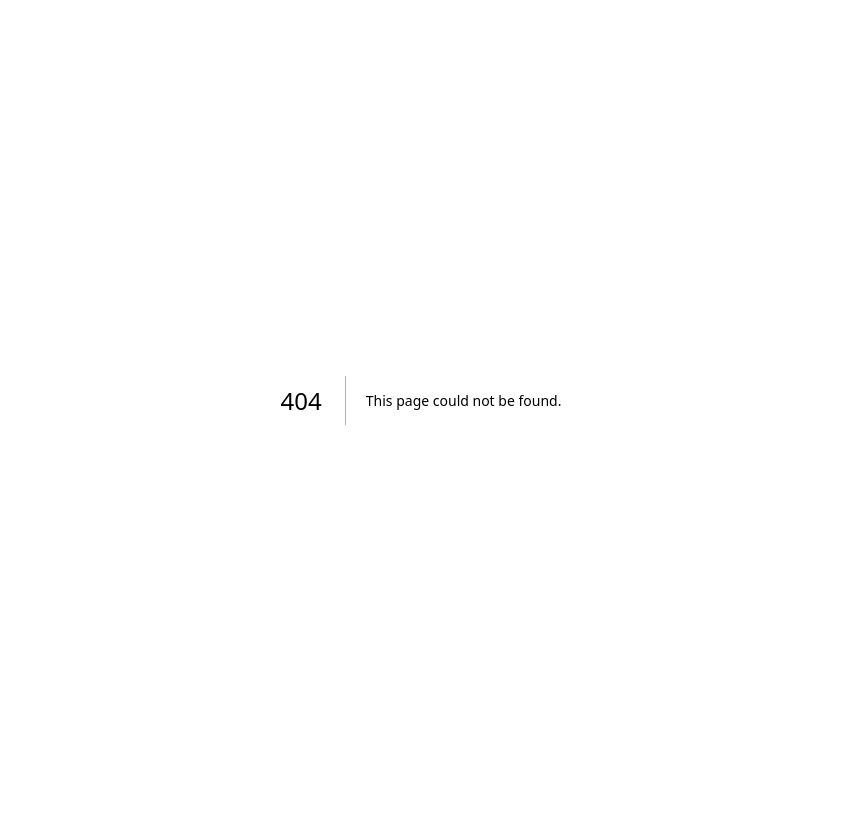
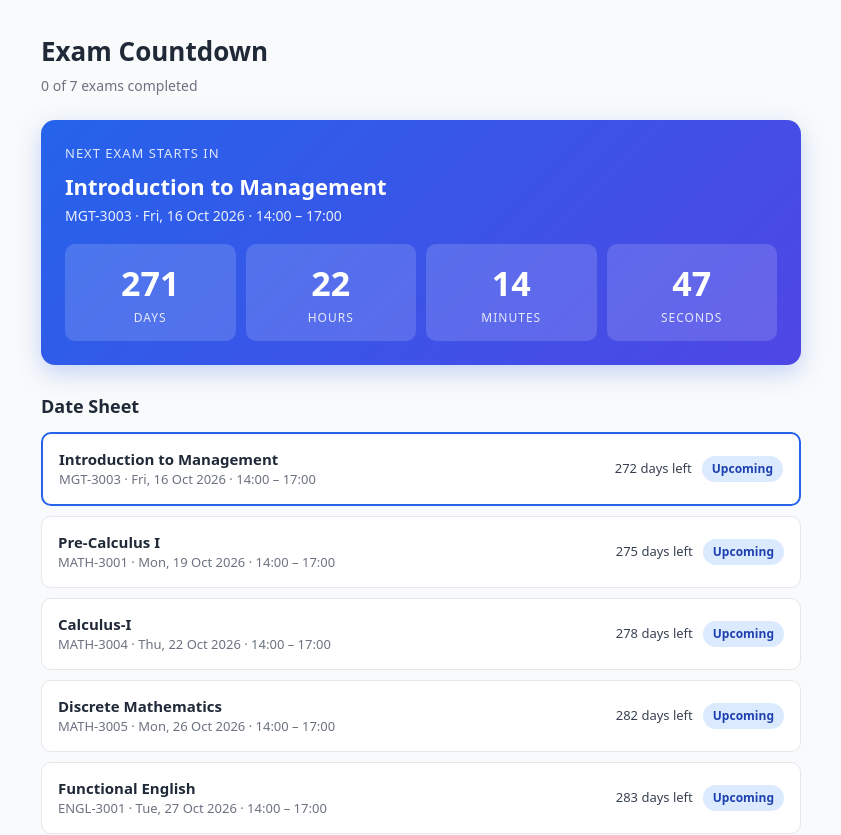
Before and after one commit to AminHussaini/crud, a Next.js app: page /exams in a window 1280 px wide. Before the commit this address had no page. Shown: the top 835 px of the page, without its empty margins (219-1060 px from the left). Before the commit the page ends 800 px from the top, so only its background shows below. Built offline with nearby package versions, Linux system fonts and the light colour scheme.

Commit message:
Create exams.js

```diff
--- /dev/null
+++ b/src/pages/exams.js
@@ -0,0 +1,199 @@
+import { useState, useEffect } from 'react';
+import Head from 'next/head';
+
+const EXAMS = [
+  { code: 'MGT-3003', course: 'Introduction to Management', date: '2026-10-16' },
+  { code: 'MATH-3001', course: 'Pre-Calculus I', date: '2026-10-19' },
+  { code: 'MATH-3004', course: 'Calculus-I', date: '2026-10-22' },
+  { code: 'MATH-3005', course: 'Discrete Mathematics', date: '2026-10-26' },
+  { code: 'ENGL-3001', course: 'Functional English', date: '2026-10-27' },
+  { code: 'CS-3002', course: 'Computer Programming', date: '2026-10-30' },
+  { code: 'CS-3003', course: 'App of Info & Comm Technologies', date: '2026-10-31' },
+].map((e) => ({
+  ...e,
+  // Local time, 14:00 - 17:00
+  start: new Date(`${e.date}T14:00:00`).getTime(),
+  end: new Date(`${e.date}T17:00:00`).getTime(),
+}));
+
+function getStatus(exam, now) {
+  if (now >= exam.end) return 'done';
+  if (now >= exam.start) return 'live';
+  return 'upcoming';
+}
+
+function splitTime(ms) {
+  const total = Math.max(0, Math.floor(ms / 1000));
+  return {
+    days: Math.floor(total / 86400),
+    hours: Math.floor((total % 86400) / 3600),
+    minutes: Math.floor((total % 3600) / 60),
+    seconds: total % 60,
+  };
+}
+
+function formatDate(ts) {
+  return new Date(ts).toLocaleDateString('en-GB', {
+    weekday: 'short', day: '2-digit', month: 'short', year: 'numeric',
+  });
+}
+
+const STATUS_STYLES = {
+  done:     { bg: '#f3f4f6', text: '#6b7280', label: 'Done' },
+  live:     { bg: '#fee2e2', text: '#b91c1c', label: 'In progress' },
+  upcoming: { bg: '#dbeafe', text: '#1e40af', label: 'Upcoming' },
+};
+
+const TimeBox = ({ value, label }) => (
+  <div style={{
+    flex: '1 1 0', minWidth: '64px', padding: '14px 8px', borderRadius: '10px',
+    backgroundColor: 'rgba(255,255,255,0.15)', textAlign: 'center',
+  }}>
+    <div style={{ fontSize: '34px', fontWeight: '700', fontVariantNumeric: 'tabular-nums' }}>
+      {String(value).padStart(2, '0')}
+    </div>
+    <div style={{ fontSize: '12px', textTransform: 'uppercase', letterSpacing: '1px', opacity: 0.85 }}>
+      {label}
+    </div>
+  </div>
+);
+
+export default function Exams() {
+  // Start as null so server and client render the same markup
+  const [now, setNow] = useState(null);
+  // null = follow the nearest exam automatically
+  const [selectedCode, setSelectedCode] = useState(null);
+
+  useEffect(() => {
+    setNow(Date.now());
+    const timer = setInterval(() => setNow(Date.now()), 1000);
+    return () => clearInterval(timer);
+  }, []);
+
+  const next = now === null ? null : EXAMS.find((e) => now < e.end);
+  const shown = selectedCode ? EXAMS.find((e) => e.code === selectedCode) : next;
+  const shownStatus = shown && now !== null ? getStatus(shown, now) : null;
+  const t = shown && now !== null ? splitTime((shownStatus === 'live' ? shown.end : shown.start) - now) : null;
+  const doneCount = now === null ? 0 : EXAMS.filter((e) => now >= e.end).length;
+
+  return (
+    <>
+      <Head>
+        <title>Exam Countdown</title>
+      </Head>
+      <div style={{ minHeight: '100vh', backgroundColor: '#f9fafb', padding: '32px 16px', fontFamily: 'system-ui, sans-serif' }}>
+        <div style={{ maxWidth: '760px', margin: '0 auto' }}>
+          <h1 style={{ margin: '0 0 4px', fontSize: '26px', fontWeight: '700', color: '#1f2937' }}>Exam Countdown</h1>
+          <p style={{ margin: '0 0 24px', fontSize: '14px', color: '#6b7280' }}>
+            {doneCount} of {EXAMS.length} exams completed
+          </p>
+
+          <div style={{
+            borderRadius: '14px', padding: '24px', marginBottom: '28px', color: '#fff',
+            background: shownStatus === 'live'
+              ? 'linear-gradient(135deg, #dc2626, #b91c1c)'
+              : shownStatus === 'done'
+                ? 'linear-gradient(135deg, #6b7280, #4b5563)'
+                : 'linear-gradient(135deg, #2563eb, #4f46e5)',
+            boxShadow: '0 8px 24px rgba(37,99,235,0.25)',
+          }}>
+            {now === null ? (
+              <div style={{ fontSize: '16px' }}>Loading…</div>
+            ) : !shown ? (
+              <div style={{ fontSize: '20px', fontWeight: '600' }}>🎉 All exams are over!</div>
+            ) : (
+              <>
+                <div style={{ display: 'flex', justifyContent: 'space-between', alignItems: 'center', gap: '10px' }}>
+                  <div style={{ fontSize: '13px', textTransform: 'uppercase', letterSpacing: '1px', opacity: 0.85 }}>
+                    {shownStatus === 'live'
+                      ? 'Exam in progress — ends in'
+                      : shownStatus === 'done'
+                        ? 'Exam completed'
+                        : selectedCode ? 'Selected exam starts in' : 'Next exam starts in'}
+                  </div>
+                  {selectedCode && (
+                    <button onClick={() => setSelectedCode(null)} style={{
+                      padding: '5px 12px', borderRadius: '999px', border: '1px solid rgba(255,255,255,0.5)',
+                      background: 'transparent', color: '#fff', cursor: 'pointer', fontSize: '12px',
+                    }}>
+                      ← Next exam
+                    </button>
+                  )}
+                </div>
+                <div style={{ margin: '6px 0 2px', fontSize: '22px', fontWeight: '700' }}>{shown.course}</div>
+                <div style={{ fontSize: '14px', opacity: 0.9, marginBottom: shownStatus === 'done' ? 0 : '18px' }}>
+                  {shown.code} · {formatDate(shown.start)} · 14:00 – 17:00
+                </div>
+                {shownStatus !== 'done' && (
+                  <div style={{ display: 'flex', gap: '10px', flexWrap: 'wrap' }}>
+                    <TimeBox value={t.days} label="Days" />
+                    <TimeBox value={t.hours} label="Hours" />
+                    <TimeBox value={t.minutes} label="Minutes" />
+                    <TimeBox value={t.seconds} label="Seconds" />
+                  </div>
+                )}
+              </>
+            )}
+          </div>
+
+          <h2 style={{ margin: '0 0 12px', fontSize: '18px', fontWeight: '600', color: '#1f2937' }}>Date Sheet</h2>
+          <div style={{ display: 'flex', flexDirection: 'column', gap: '10px' }}>
+            {EXAMS.map((exam) => {
+              const status = now === null ? 'upcoming' : getStatus(exam, now);
+              const s = STATUS_STYLES[status];
+              const isShown = shown && exam.code === shown.code;
+              // Calendar days between today and the exam date
+              const daysLeft = now === null ? null : Math.round(
+                (new Date(exam.start).setHours(0, 0, 0, 0) - new Date(now).setHours(0, 0, 0, 0)) / 86400000
+              );
+              return (
+                <div
+                  key={exam.code}
+                  role="button"
+                  tabIndex={0}
+                  onClick={() => {
+                    setSelectedCode(next && exam.code === next.code ? null : exam.code);
+                    window.scrollTo({ top: 0, behavior: 'smooth' });
+                  }}
+                  onKeyDown={(e) => {
+                    if (e.key === 'Enter' || e.key === ' ') {
+                      e.preventDefault();
+                      e.currentTarget.click();
+                    }
+                  }}
+                  style={{
+                    display: 'flex', alignItems: 'center', justifyContent: 'space-between', gap: '12px',
+                    flexWrap: 'wrap', padding: '14px 16px', borderRadius: '10px', backgroundColor: '#fff',
+                    border: isShown ? '2px solid #2563eb' : '1px solid #e5e7eb',
+                    opacity: status === 'done' && !isShown ? 0.65 : 1,
+                    cursor: 'pointer',
+                  }}
+                >
+                  <div style={{ minWidth: 0 }}>
+                    <div style={{ fontSize: '15px', fontWeight: '600', color: '#1f2937' }}>{exam.course}</div>
+                    <div style={{ fontSize: '13px', color: '#6b7280' }}>
+                      {exam.code} · {formatDate(exam.start)} · 14:00 – 17:00
+                    </div>
+                  </div>
+                  <div style={{ display: 'flex', alignItems: 'center', gap: '10px' }}>
+                    {status === 'upcoming' && daysLeft !== null && (
+                      <span style={{ fontSize: '13px', color: '#374151' }}>
+                        {daysLeft === 0 ? 'Today' : daysLeft === 1 ? 'Tomorrow' : `${daysLeft} days left`}
+                      </span>
+                    )}
+                    <span style={{
+                      padding: '4px 10px', borderRadius: '999px', fontSize: '12px', fontWeight: '600',
+                      backgroundColor: s.bg, color: s.text,
+                    }}>
+                      {s.label}
+                    </span>
+                  </div>
+                </div>
+              );
+            })}
+          </div>
+        </div>
+      </div>
+    </>
+  );
+}
```
